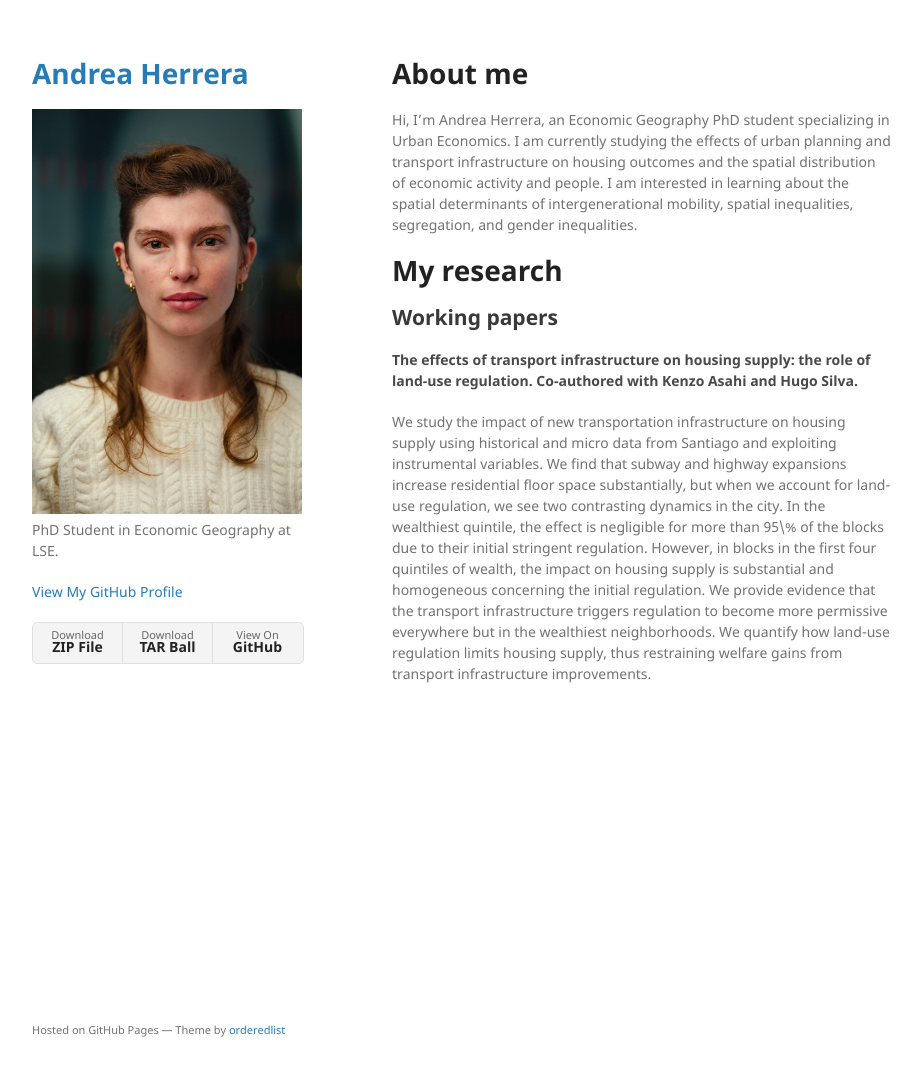
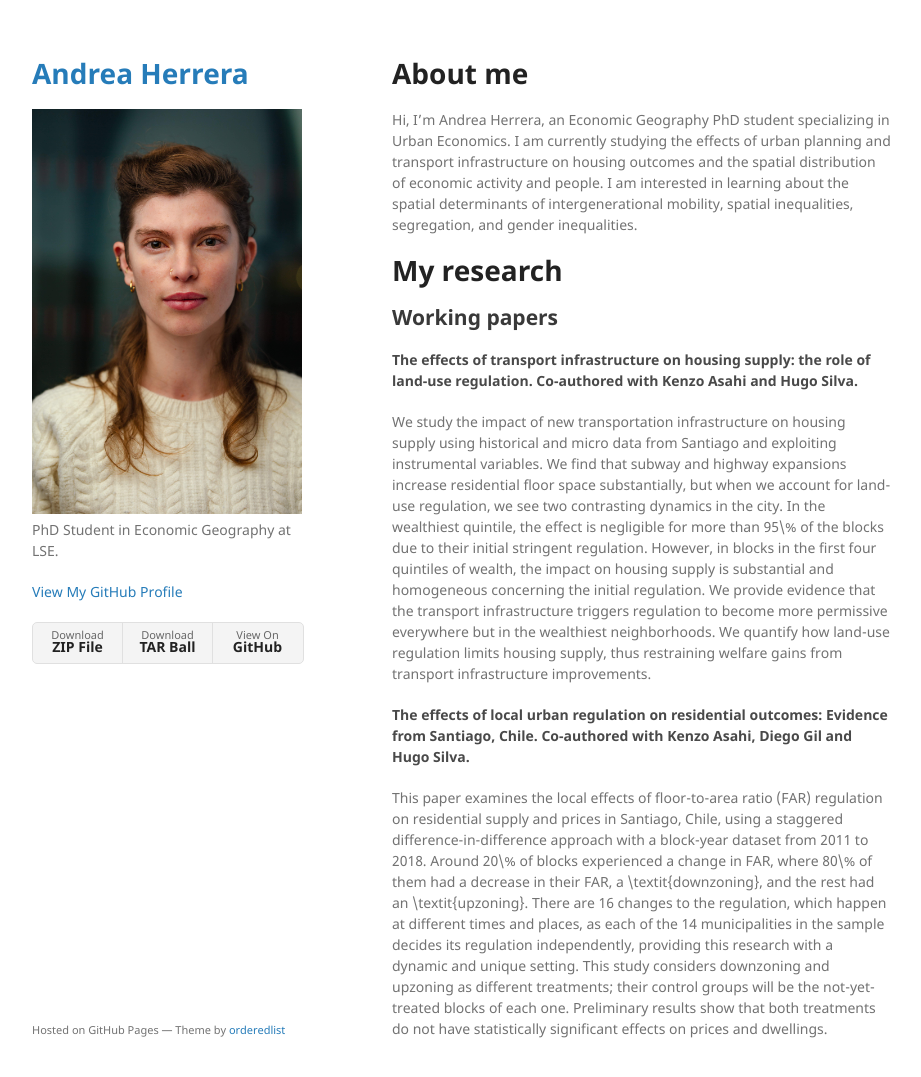
Before and after one commit to aaherrerab/aaherrerab.github.io, a Jekyll site: the page built from index.md, in a window 1280 px wide and 1109 px high. Shown: the top 1077 px of the window, without its empty margins (178-1099 px from the left). Built offline with Jekyll 4.4.1, drawn with Linux system fonts in a browser that asks for light colours; our own code applies the rules of GitHub Pages for plain Markdown files.

Commit message:
Update index.md

```diff
--- a/index.md
+++ b/index.md
@@ -10,5 +10,8 @@ Hi, I'm Andrea Herrera, an Economic Geography PhD student specializing in Urban
 ## Working papers
 #### The effects of transport infrastructure on housing supply: the role of land-use regulation. Co-authored with Kenzo Asahi and Hugo Silva.
 
+We study the impact of new transportation infrastructure on housing supply using historical and micro data from Santiago and exploiting instrumental variables. We find that subway and highway expansions increase residential floor space substantially, but when we account for land-use regulation, we see two contrasting dynamics in the city. In the wealthiest quintile, the effect is negligible for more than 95\% of the blocks due to their initial stringent regulation. However, in blocks in the first four quintiles of wealth, the impact on housing supply is substantial and homogeneous concerning the initial regulation. We provide evidence that the transport infrastructure triggers regulation to become more permissive everywhere but in the wealthiest neighborhoods. We quantify how land-use regulation limits housing supply, thus restraining welfare gains from transport infrastructure improvements.
 
-We study the impact of new transportation infrastructure on housing supply using historical and micro data from Santiago and exploiting instrumental variables. We find that subway and highway expansions increase residential floor space substantially, but when we account for land-use regulation, we see two contrasting dynamics in the city. In the wealthiest quintile, the effect is negligible for more than 95\% of the blocks due to their initial stringent regulation. However, in blocks in the first four quintiles of wealth, the impact on housing supply is substantial and homogeneous concerning the initial regulation. We provide evidence that the transport infrastructure triggers regulation to become more permissive everywhere but in the wealthiest neighborhoods. We quantify how land-use regulation limits housing supply, thus restraining welfare gains from transport infrastructure improvements.
+#### The effects of local urban regulation on residential outcomes: Evidence from Santiago, Chile. Co-authored with Kenzo Asahi, Diego Gil and Hugo Silva.
+
+This paper examines the local effects of floor-to-area ratio (FAR) regulation on residential supply and prices in Santiago, Chile, using a staggered difference-in-difference approach with a block-year dataset from 2011 to 2018. Around 20\% of blocks experienced a change in FAR, where 80\% of them had a decrease in their FAR, a \textit{downzoning}, and the rest had an \textit{upzoning}. There are 16 changes to the regulation, which happen at different times and places, as each of the 14 municipalities in the sample decides its regulation independently, providing this research with a dynamic and unique setting. This study considers downzoning and upzoning as different treatments; their control groups will be the not-yet-treated blocks of each one. Preliminary results show that both treatments do not have statistically significant effects on prices and dwellings.
```
